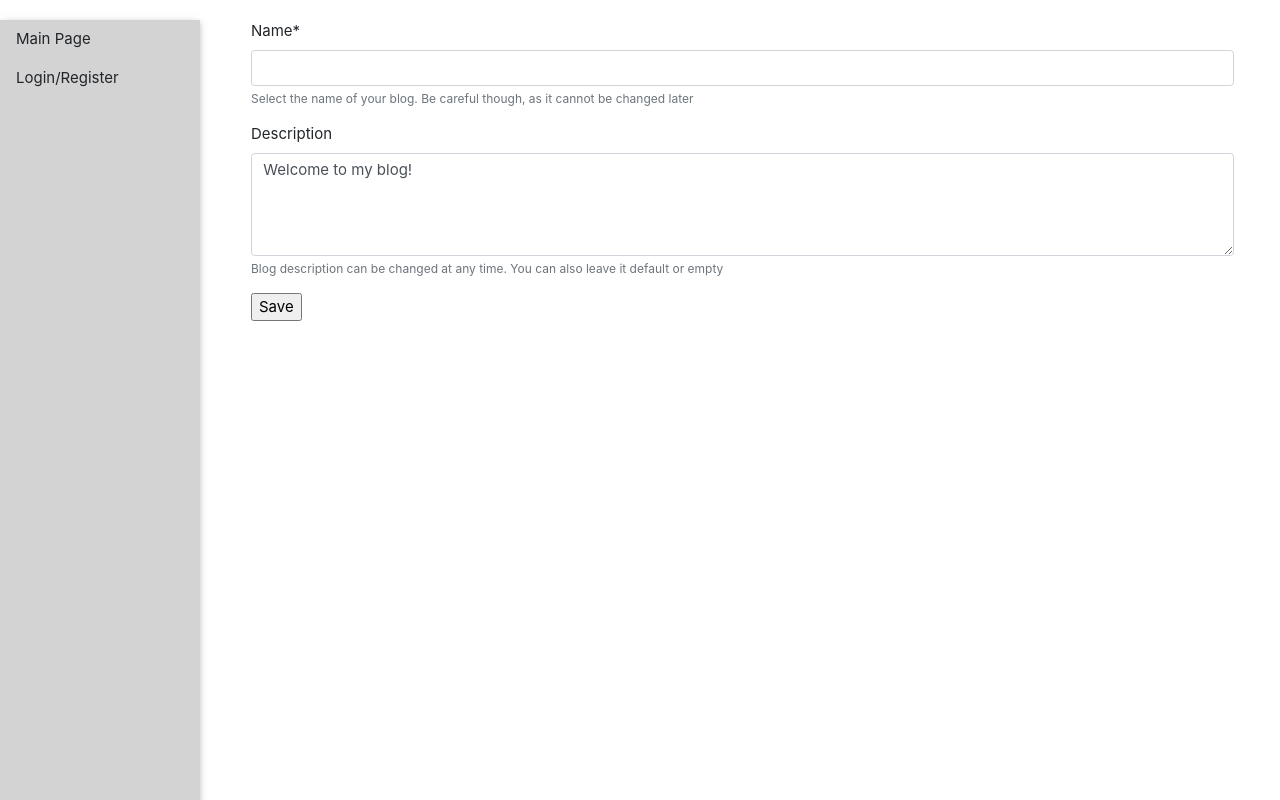
After one commit to miktaew/blog-project, a Django app: page /create/ in a window 1280 px wide. The commit adds this page. Run offline with Django 3.2, Linux system fonts and the light colour scheme; some libraries are stand-ins or nearby versions.

Commit message:
initial blog creation

```diff
--- /dev/null
+++ b/blog/forms.py
@@ -0,0 +1,68 @@
+from django import forms
+
+from crispy_forms.helper import FormHelper
+from crispy_forms.layout import Submit
+from django.contrib.auth.models import User
+
+from blog.models import Blog
+
+
+class BlogForm(forms.ModelForm):
+    name = forms.CharField(
+        max_length=60,
+        required=True,
+        help_text='Select the name of your blog. Be careful though, as it cannot be changed later'
+    )
+    description = forms.CharField(
+        required=False,
+        initial="Welcome to my blog!",
+        help_text='Blog description can be changed at any time. You can also leave it default or empty',
+        widget=forms.Textarea(
+            attrs={
+                "rows": 4
+            }
+        )
+    )
+    owner = forms.ModelChoiceField(
+        queryset=User.objects.all(),
+        widget=forms.HiddenInput(),
+    )
+
+    class Meta:
+        model = Blog
+        fields = [
+            'name',
+            'description',
+            'owner',
+        ]
+        widgets = {'owner': forms.HiddenInput()}
+
+
+class RawBlogForm(forms.Form):
+    name = forms.CharField(
+        max_length=60,
+        required=True,
+        help_text='Select the name of your blog. Be careful though, as it cannot be changed later'
+    )
+    description = forms.CharField(
+        required=False,
+        initial="Welcome to my blog!",
+        help_text='Blog description can be changed at any time. You can also leave it default or empty',
+        widget=forms.Textarea(
+            attrs={
+                "rows": 4
+            }
+        )
+    )
+    owner = forms.ModelChoiceField(
+        queryset=User.objects.all(),
+        widget=forms.HiddenInput(),
+    )
+
+    def __init__(self, *args, **kwargs):
+        super(RawBlogForm, self).__init__(*args, **kwargs)
+        self.helper = FormHelper()
+        # self.helper.form_id = 'id-blogForm' # or whatever
+        # self.helper.form_class = 'formsClass' # or whatever
+        self.helper.form_method = 'post'
+        self.helper.add_input(Submit('submit', 'Save blog'))
--- a/blog/models.py
+++ b/blog/models.py
@@ -6,7 +6,7 @@ from django.http import HttpResponse
 
 
 class Blog(models.Model):  # blogs
-    name = models.TextField(unique=True)
+    name = models.CharField(unique=True, max_length=60)
     description = models.TextField(blank=True, default="Welcome to my blog")
     owner = models.OneToOneField(User, on_delete=models.CASCADE, related_name="blog")
 
@@ -34,7 +34,7 @@ class Picture(models.Model):
 
 
 class Post(models.Model):  # blog post
-    title = models.TextField()
+    title = models.CharField(max_length=360)
     content = models.TextField()
     postDate = models.DateTimeField()
     blog = models.ForeignKey(Blog, on_delete=models.CASCADE)
@@ -48,9 +48,3 @@ class Comment(models.Model):  # comments on articles
     content = models.TextField()
     commentedPost = models.ForeignKey(Post, on_delete=models.CASCADE)
     likes = models.ManyToManyField(User, related_name='likes_comment')
-
-
-class BlogForm(ModelForm):
-    class Meta:
-        model = Blog
-        fields = ['name', 'description', 'owner']
--- a/blog/templates/blog/base.html
+++ b/blog/templates/blog/base.html
@@ -3,6 +3,7 @@
 
 <html lang="en">
 <head>
+    {% block head %} {% endblock %}
     <meta charset="UTF-8">
     <meta name="viewport" content="width=device-width, initial-scale=1, shrink-to-fit=no">
     <title> {% block title %} {% endblock %} </title>
@@ -25,7 +26,7 @@
             {% if request.user.blog %}
                 <a href="/blogs/{{request.user.blog.name}}" class="w3-bar-item w3-button"> My Blog </a>
             {% else %}
-                <a href="#" class="w3-bar-item w3-button"> Create blog </a>
+                <a href="/create/" class="w3-bar-item w3-button"> Create blog </a>
             {% endif %}
         {% endif %}
     </div>
--- /dev/null
+++ b/blog/templates/blog/blog_create.html
@@ -0,0 +1,14 @@
+{% extends 'blog/base.html' %}
+{% load crispy_forms_tags %}
+
+    {% block head %}
+        {% if request.user.blog %} <meta http-equiv="refresh" content="0; url='/blogs/{{request.user.blog.name}}'" /> {% endif %}
+    {% endblock %}
+
+    {% block content %}
+        <form method="post">
+            {% csrf_token %}
+            {{form|crispy}}
+            <input type="submit" value='Save'/>
+        </form>
+    {% endblock %}
--- a/blog/views.py
+++ b/blog/views.py
@@ -6,6 +6,7 @@ from django.template import loader, RequestContext
 from django.urls import reverse_lazy
 from django.views import generic
 
+from blog.forms import BlogForm, RawBlogForm
 from blog.models import Blog
 
 
@@ -14,13 +15,34 @@ def index(request):
     return HttpResponse(template.render({"request": request}))
 
 
+# def create_blog_view(request):
+#     form = RawBlogForm(initial={'owner': request.user})
+#     if request.method == "POST":
+#         form = RawBlogForm(request.POST)
+#         if form.is_valid():
+#             print(form.cleaned_data)
+#             #  Blog.objects.create(**form.cleaned_data)
+#         else:
+#             print(form.errors)
+#     context = {'form': form}
+#     return render(request, 'blog/blog_create.html', context)
+
+def create_blog_view(request):
+    form = BlogForm(request.POST or None, initial={'owner': request.user})
+    if form.is_valid():
+        form.save()
+    context = {'form': form}
+    return render(request, 'blog/blog_create.html', context)
+
+
 def blog(request, blog_name):
     requested_blog = Blog.getByName(blog_name)
     if type(requested_blog) is dict:
         request = {"request": request, "blog": requested_blog, "posts": Blog.getBlogPosts(blog_name)}
         template = loader.get_template('blog/blog.html')
 
-        return HttpResponse(template.render(request))
+        return HttpResponse(template.render(request))  # this is not the same "request" as
+        #                                                in functions above, don't be mistaken
     else:
         # template = loader.get_template('blog/notFound.html')
         # return HttpResponse(template.render())
@@ -32,3 +54,8 @@ class SignUp(generic.CreateView):
     form_class = UserCreationForm
     success_url = reverse_lazy('login')
     template_name = 'blog/signup.html'
+
+
+class BlogListView(generic.ListView):
+    model = Blog
+    context_object_name = 'blogs'
--- a/blogApp/settings.py
+++ b/blogApp/settings.py
@@ -38,6 +38,7 @@ INSTALLED_APPS = [
     'django.contrib.messages',
     'django.contrib.staticfiles',
     'blog',
+    'crispy_forms',
 ]
 
 MIDDLEWARE = [
@@ -126,3 +127,4 @@ STATICFILES_DIRS = [
 LOGIN_REDIRECT_URL = '/'
 LOGIN_URL = 'login'
 LOGOUT_REDIRECT_URL = '/'
+CRISPY_TEMPLATE_PACK = 'bootstrap4'
--- a/blogApp/urls.py
+++ b/blogApp/urls.py
@@ -12,5 +12,7 @@ urlpatterns = [
     path('accounts/', include('django.contrib.auth.urls')),
     path('signup/', views.SignUp.as_view(), name='signup'),
     path('blogs/', RedirectView.as_view(pattern_name="main_page", permanent=False)),
+    path('create/', views.create_blog_view, name='blog_create'),
+
     #path(r'^(?P<url>./)$', lambda request: redirect('', permanent=False)),
 ]
```
Also changed, not shown: blog/templates/blog/create.html (deleted, +0 -11 lines), blog/migrations/0003_auto_20191230_2207.py (added), db.sqlite3.
